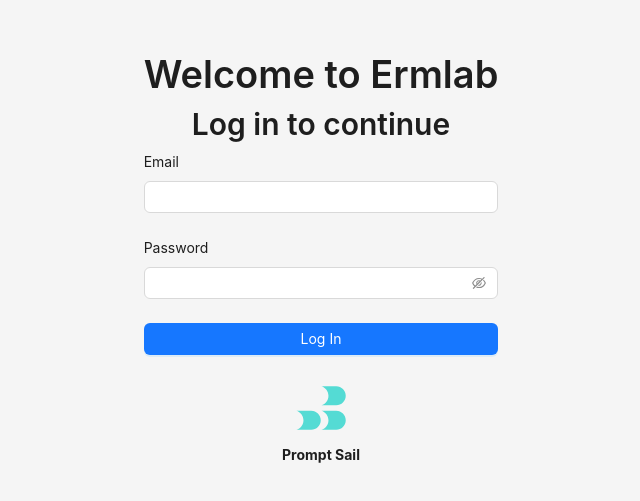
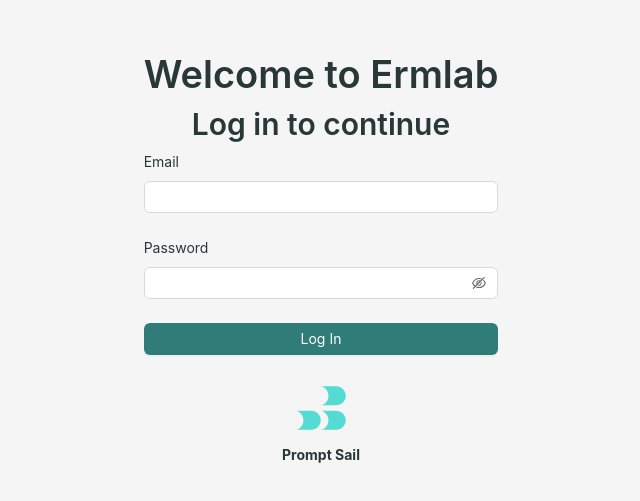
Before and after one commit to PromptSail/prompt_sail, a React (Vite) app in the folder ui/: page /signin in a window 1280 px wide. Shown: the part 135-636 px from the top of the page, without its empty margins (319-959 px from the left). Built offline with nearby package versions, Linux system fonts and the light colour scheme.

Commit message:
new ui - sidebar

```diff
--- a/ui/src/App.tsx
+++ b/ui/src/App.tsx
@@ -7,17 +7,18 @@ import Sidebar from './components/Sidebar/Sidebar';
 import { useState } from 'react';
 import Signin from './pages/Signin';
 import { checkLogin } from './storage/login';
-import { Layout } from 'antd';
+import { ConfigProvider, Layout } from 'antd';
 import Transaction from './pages/Transaction/Transaction';
+import theme from './theme-light';
 
 const App = () => {
     const [isLogged, setLoginState] = useState(checkLogin());
-    if (isLogged) {
     return (
-            <>
+        <ConfigProvider theme={theme}>
+            {isLogged && (
                 <Layout>
                     <Sidebar setLoginState={setLoginState} />
-                    <Layout className="ms-[250px] px-[50px] h-screen overflow-auto">
+                    <Layout className="px-[50px] h-screen overflow-auto">
                         <Routes>
                             <Route path="/" element={<Dashboard />} />
                             <Route
@@ -32,16 +33,16 @@ const App = () => {
                         </Routes>
                     </Layout>
                 </Layout>
-            </>
-        );
-    } else
-        return (
+            )}
+            {!isLogged && (
                 <Layout className="h-screen">
                     <Routes>
                         <Route path="/signin" element={<Signin setLoginState={setLoginState} />} />
                         <Route path="*" element={<Navigate to="/signin" />} />
                     </Routes>
                 </Layout>
+            )}
+        </ConfigProvider>
     );
 };
 
--- a/ui/src/components/Sidebar/Sidebar.tsx
+++ b/ui/src/components/Sidebar/Sidebar.tsx
@@ -1,55 +1,136 @@
-import { Button, Flex, Typography } from 'antd';
+import { Flex, Menu } from 'antd';
 import Sider from 'antd/es/layout/Sider';
-import { SetStateAction } from 'react';
-import { useNavigate } from 'react-router-dom';
+import { SetStateAction, useEffect, useState } from 'react';
+import { useLocation, useNavigate } from 'react-router-dom';
 import { checkLogin } from '../../storage/login';
-const { Text } = Typography;
+import {
+    HistoryOutlined,
+    LeftSquareOutlined,
+    LineChartOutlined,
+    LogoutOutlined,
+    QuestionCircleOutlined,
+    RightSquareOutlined,
+    RocketOutlined,
+    UserOutlined
+} from '@ant-design/icons';
+import { ItemType, MenuItemType } from 'antd/es/menu/hooks/useItems';
+import Logo from '../../assets/logo/Logo-teal_white.svg';
+import Symbol from '../../assets/logo/symbol-teal.svg';
 
 interface Props {
     setLoginState: (arg: SetStateAction<boolean>) => void;
 }
 
 const Sidebar: React.FC<Props> = ({ setLoginState }) => {
+    const [collapsed, setCollapsed] = useState(false);
+    const location = useLocation();
     const navigate = useNavigate();
+    useEffect(() => {
+        setSelectMenuItem(location.pathname);
+    }, [location]);
+    const itemsOnClick = (v: ItemType<MenuItemType>) => {
+        const key = v?.key as string;
+        if (key.charAt(0) === '/') {
+            navigate(`${key}`);
+        } else {
+            switch (key) {
+                case 'logout':
+                    localStorage.removeItem('login');
+                    setLoginState(checkLogin());
+                    break;
+                default:
+                    console.log(`${key} func`);
+            }
+        }
+    };
+    const [selectedMenuItem, setSelectMenuItem] = useState(location.pathname);
+    const topMenuItems: ItemType<MenuItemType>[] = [
+        {
+            key: '/',
+            label: 'Projects',
+            icon: <RocketOutlined />
+        },
+        {
+            key: '/transactions',
+            label: 'Transactions',
+            icon: <HistoryOutlined />
+        },
+        {
+            key: '/protfolio',
+            label: 'Portfolio',
+            icon: <LineChartOutlined />
+        }
+    ];
+    const bottomMenuItems: ItemType<MenuItemType>[] = [
+        {
+            key: '/help',
+            label: 'Help',
+            icon: <QuestionCircleOutlined />
+        },
+        {
+            key: '/profile',
+            label: 'My profile',
+            icon: <UserOutlined />
+        },
+        {
+            key: 'logout',
+            label: 'Log out',
+            icon: <LogoutOutlined />,
+            danger: true
+        }
+    ];
     return (
         <Sider
-            width={250}
-            style={{
-                overflow: 'auto',
-                height: '100vh',
-                position: 'fixed',
-                left: 0,
-                top: 0,
-                bottom: 0
-            }}
+            width={272}
+            collapsible
+            collapsed={collapsed}
+            onCollapse={setCollapsed}
+            trigger={null}
         >
-            <Flex vertical justify="space-between" style={{ height: '100%' }}>
-                <Flex className="top" vertical gap={20} style={{ padding: '10px' }}>
-                    <Flex className="info" vertical>
-                        <Text style={{ color: 'white', fontSize: '1.2em', fontWeight: 'bold' }}>
-                            John Doe
-                        </Text>
-                        <Text style={{ color: '#DDD' }}>JohnDoe@gmail.com</Text>
-                    </Flex>
-                    <Flex className="buttons" vertical gap={10}>
-                        <Button type="primary" onClick={() => navigate('/')} block>
-                            Projects
-                        </Button>
-                        <Button type="primary" onClick={() => navigate('/transactions')} block>
-                            Transactions
-                        </Button>
-                    </Flex>
+            <Flex justify="space-between" className="h-full" vertical>
+                <Flex
+                    className="w-full"
+                    gap={19} // gap(19) = figma(104 - 79) - token(6)
+                    vertical
+                >
+                    <div className="w-full border-solid border-0 border-b border-white/[.08]">
+                        <img
+                            src={collapsed ? Symbol : Logo}
+                            height={28}
+                            className="mx-[24px] my-[26px]"
+                        />
+                    </div>
+                    <Menu
+                        selectedKeys={[selectedMenuItem]}
+                        mode="vertical"
+                        items={topMenuItems}
+                        onClick={itemsOnClick}
+                    />
                 </Flex>
-                <Flex className="bottom" vertical gap={20} style={{ padding: '10px' }}>
-                    <Button
-                        ghost
-                        onClick={() => {
-                            localStorage.removeItem('login');
-                            setLoginState(checkLogin());
-                        }}
-                    >
-                        Log out
-                    </Button>
+                <Flex
+                    className="w-full"
+                    gap={14} // gap(14) = figma(1134 - 1109) - 2 * token(6)
+                    vertical
+                >
+                    <Menu
+                        selectedKeys={[selectedMenuItem]}
+                        mode="vertical"
+                        items={bottomMenuItems}
+                        onClick={itemsOnClick}
+                    />
+                    <Menu
+                        onClick={() => setCollapsed(!collapsed)}
+                        className="border-solid border-0 border-t border-white/[.08] py-2"
+                        mode="vertical"
+                        selectable={false}
+                        items={[
+                            {
+                                key: 'collapse',
+                                label: 'Collapse',
+                                icon: collapsed ? <RightSquareOutlined /> : <LeftSquareOutlined />
+                            }
+                        ]}
+                    />
                 </Flex>
             </Flex>
         </Sider>
--- /dev/null
+++ b/ui/src/theme-dark.tsx
@@ -0,0 +1,64 @@
+import { ThemeConfig } from 'antd';
+
+const theme: ThemeConfig = {
+    token: {
+        wireframe: false,
+        colorPrimaryBg: '#0e2524',
+        colorPrimaryBgHover: '#133230',
+        colorPrimaryBorder: '#1d4a48',
+        colorPrimaryBorderHover: '#266360',
+        colorPrimaryHover: '#a3c7c5',
+        colorPrimaryActive: '#b6d3d2',
+        colorPrimaryTextHover: '#a3c7c5',
+        colorPrimaryText: '#569592',
+        colorPrimary: '#569592',
+        colorInfo: '#569592',
+        colorPrimaryTextActive: '#b6d3d2',
+        colorSuccessBg: '#0a2907',
+        colorSuccessBgHover: '#0d360a',
+        colorSuccessBorder: '#14520e',
+        colorSuccessBorderHover: '#1a6d13',
+        colorSuccessHover: '#a4cfa1',
+        colorSuccess: '#4da046',
+        colorSuccessActive: '#badbb8',
+        colorSuccessTextHover: '#a4cfa1',
+        colorSuccessText: '#4da046',
+        colorSuccessTextActive: '#badbb8',
+        colorWarningBg: '#201803',
+        colorWarningBgHover: '#302405',
+        colorWarningBorder: '#574109',
+        colorWarningBorderHover: '#6c510c',
+        colorWarningHover: '#f7df9f',
+        colorWarning: '#f0c146',
+        colorWarningActive: '#f9e6b5',
+        colorWarningTextHover: '#f7df9f',
+        colorWarningText: '#f0c146',
+        colorWarningTextActive: '#f9e6b5',
+        colorErrorBg: '#230c09',
+        colorErrorBgHover: '#3d1610',
+        colorErrorBorder: '#782a20',
+        colorErrorBorderHover: '#a0382a',
+        colorErrorHover: '#e7b1ab',
+        colorError: '#d26a5c',
+        colorErrorActive: '#edc3be',
+        colorErrorTextHover: '#e7b1ab',
+        colorErrorText: '#d26a5c',
+        colorErrorTextActive: '#edc3be',
+        colorLink: '#569592',
+        colorLinkHover: '#a3c7c5',
+        colorLinkActive: '#b6d3d2',
+        colorBgBase: '#040c0b',
+        colorTextSecondary: '#ffffffbf',
+        colorTextTertiary: '#ffffffa6',
+        colorTextQuaternary: '#ffffff8c',
+        colorBorder: '#1d4a48',
+        colorBorderSecondary: '#133230',
+        colorBgContainer: '#0b1d1c',
+        colorBgElevated: '#133230',
+        colorBgLayout: '#1d4a48',
+        colorBgSpotlight: '#266360',
+        colorBgMask: '#040c0b73'
+    }
+};
+
+export default theme;
--- /dev/null
+++ b/ui/src/theme-light.tsx
@@ -0,0 +1,73 @@
+import { ThemeConfig } from 'antd';
+
+const theme: ThemeConfig = {
+    token: {
+        wireframe: false,
+        colorTextTertiary: '#0b1d1ca6',
+        colorTextQuaternary: '#0b1d1c8c',
+        colorPrimaryBg: '#eff9f8',
+        colorPrimaryBgHover: '#dceceb',
+        colorPrimaryBorder: '#b6d3d2',
+        colorPrimaryBorderHover: '#a3c7c5',
+        colorPrimaryHover: '#266360',
+        colorPrimary: '#307c78',
+        colorInfo: '#307c78',
+        colorPrimaryActive: '#1d4a48',
+        colorPrimaryTextHover: '#266360',
+        colorPrimaryText: '#307c78',
+        colorPrimaryTextActive: '#1d4a48',
+        colorSuccessBg: '#fcfffc',
+        colorSuccessBgHover: '#e6f3e5',
+        colorSuccessBorder: '#badbb8',
+        colorSuccessBorderHover: '#a4cfa1',
+        colorSuccessHover: '#1a6d13',
+        colorSuccessActive: '#14520e',
+        colorSuccessTextHover: '#1a6d13',
+        colorSuccessTextActive: '#14520e',
+        colorSuccessText: '#218818',
+        colorSuccess: '#218818',
+        colorWarningBg: '#fefdf8',
+        colorWarningBgHover: '#fcf5e2',
+        colorWarningBorder: '#f9e6b5',
+        colorWarningBorderHover: '#f7df9f',
+        colorWarningHover: '#c29215',
+        colorWarning: '#edb21a',
+        colorWarningActive: '#977110',
+        colorWarningTextHover: '#c29215',
+        colorWarningText: '#edb21a',
+        colorWarningTextActive: '#977110',
+        colorErrorBg: '#fdf9f9',
+        colorErrorBgHover: '#f8e7e5',
+        colorErrorBorder: '#edc3be',
+        colorErrorBorderHover: '#e7b1ab',
+        colorErrorHover: '#a0382a',
+        colorError: '#c74635',
+        colorErrorActive: '#782a20',
+        colorErrorTextHover: '#a0382a',
+        colorErrorText: '#c74635',
+        colorErrorTextActive: '#782a20',
+        colorLinkHover: '#276663',
+        colorLinkActive: '#1d4a48',
+        colorTextBase: '#0b1d1c',
+        colorTextSecondary: '#0b1d1cbf',
+        colorBgMask: '#0b1d1c73'
+    },
+    components: {
+        Layout: {
+            siderBg: '#0B1D1C'
+        },
+        Menu: {
+            colorText: '#FFF',
+            iconSize: 16,
+            itemBg: '#0B1D1C',
+            itemActiveBg: '#FFFFFF26',
+            itemHoverBg: '#FFFFFF0A',
+            itemMarginBlock: 6,
+            itemMarginInline: 16,
+            itemSelectedColor: '#FFF',
+            itemSelectedBg: '#1D4A48'
+        }
+    }
+};
+
+export default theme;
```
Lines whose indentation alone changed are shown as unchanged.
